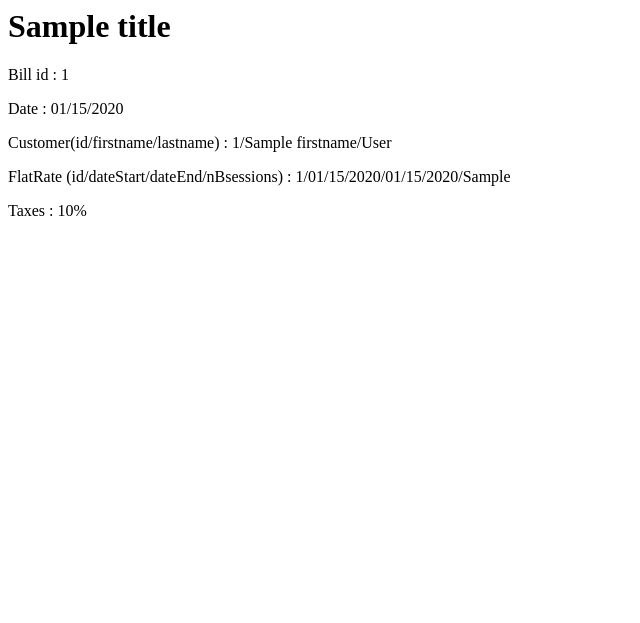
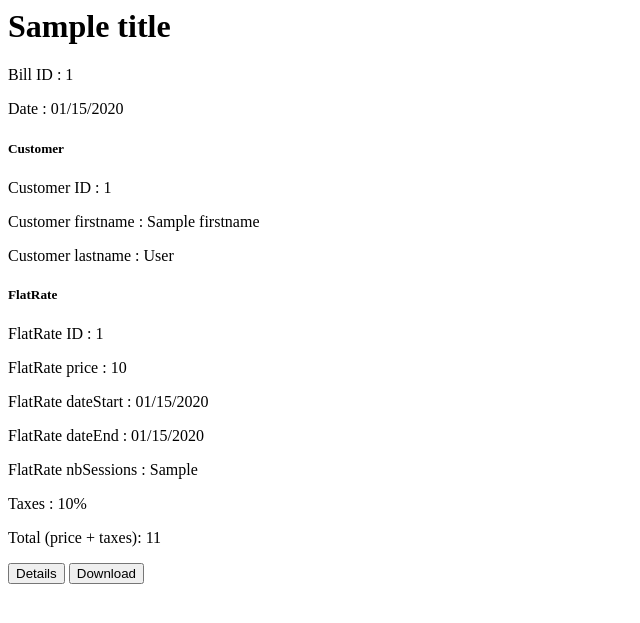
Before and after one commit to k4lu-0p/dict-manager-old, a Symfony app: template templates/accounting/show.html.twig in a window 1280 px wide. Shown: the top 623 px of the page, without its empty margins (0-640 px from the left). Run offline with Twig, Linux system fonts and the light colour scheme; the template is opened without the code that fills it: most values are stand-ins (such as "Sample title", 1, 10 or a date in 2020); some libraries are stand-ins or nearby versions.

```diff
--- a/src/Controller/AccountingController.php
+++ b/src/Controller/AccountingController.php
@@ -44,6 +44,7 @@ class AccountingController extends AbstractController
 
             // FlatRate
             $flatRate["id"] = $oneBill->getFlatRate()->getId();
+            $flatRate["price"] = $oneBill->getFlatRate()->getPrice();
             $flatRate["dateStart"] = $oneBill->getFlatRate()->getDateStart();
             $flatRate["dateEnd"] = $oneBill->getFlatRate()->getDateEnd();
             $flatRate["nbSessions"] = $oneBill->getFlatRate()->getSessionNumber();
--- a/src/DataFixtures/CustomerFixtures.php
+++ b/src/DataFixtures/CustomerFixtures.php
@@ -28,7 +28,7 @@ class CustomerFixtures extends Fixture
 
             $flatRate->setDateStart($faker->dateTimeBetween($startDate = '-1 years', $endDate = 'now', $timezone = null))
                 ->setSessionNumber($nombreSession)
-                ->setPrice(($nombreSession - $freeSession) * 250);
+                ->setPrice(($nombreSession) * 227);
 
             // ===== Factures ============================================================
 
--- a/templates/accounting/show.html.twig
+++ b/templates/accounting/show.html.twig
@@ -2,16 +2,43 @@
     <h1>{{ title }}</h1>
     {% for bill in bills %}
         <div class="card card-accounting">
-            <p>Bill id :
+            <p>Bill ID :
                 {{ bill.id }}</p>
             <p>Date :
                 {{ bill.createdAt|date("m/d/Y") }}</p>
-            <p>Customer(id/firstname/lastname) :
-                {{ bill.customer.id }}/{{ bill.customer.firstname }}/{{ bill.customer.lastname }}</p>
-            <p>FlatRate (id/dateStart/dateEnd/nBsessions) :
-                {{ bill.flatRate.id }}/{{ bill.flatRate.dateStart|date("m/d/Y") }}/{{ bill.flatRate.dateEnd|date("m/d/Y") }}/{{ bill.flatRate.nbSessions }}</p>
+            <h5>
+                <strong>Customer</strong>
+            </h5>
+            <p>Customer ID :
+                {{ bill.customer.id }}</p>
+            <p>Customer firstname :
+                {{ bill.customer.firstname }}</p>
+            <p>Customer lastname :
+                {{ bill.customer.lastname }}</p>
+            <h5>
+                <strong>FlatRate</strong>
+            </h5>
+            <p>FlatRate ID :
+                {{ bill.flatRate.id }}</p>
+            <p>FlatRate price :
+                {{ bill.flatRate.price }}</p>
+            <p>FlatRate dateStart :
+                {{ bill.flatRate.dateStart|date("m/d/Y") }}</p>
+            <p>FlatRate dateEnd :
+                {{ bill.flatRate.dateEnd|date("m/d/Y") }}</p>
+            <p>FlatRate nbSessions :
+                {{ bill.flatRate.nbSessions }}</p>
             <p>Taxes :
                 {{ bill.tax }}%</p>
+            <p>Total (price + taxes):
+                {% if bill.tax != 0 %}
+                    {{ ((bill.flatRate.price)/100)*(bill.tax) + bill.flatRate.price }}
+                {% else %}
+                    {{ bill.flatRate.price }}
+                {% endif %}
+            </p>
+        <button>Details</button>
+        <button>Download</button>
         </div>
     {% endfor %}
 </div>
```
